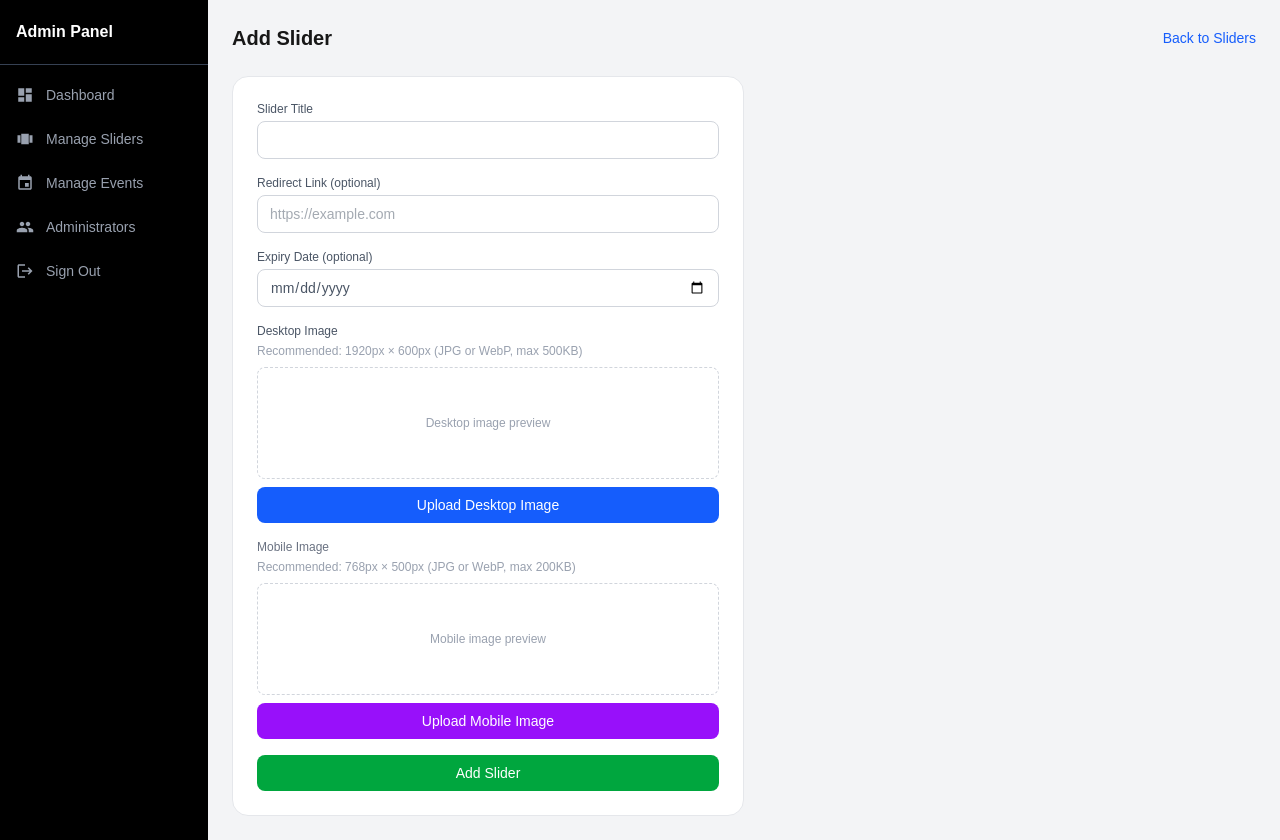
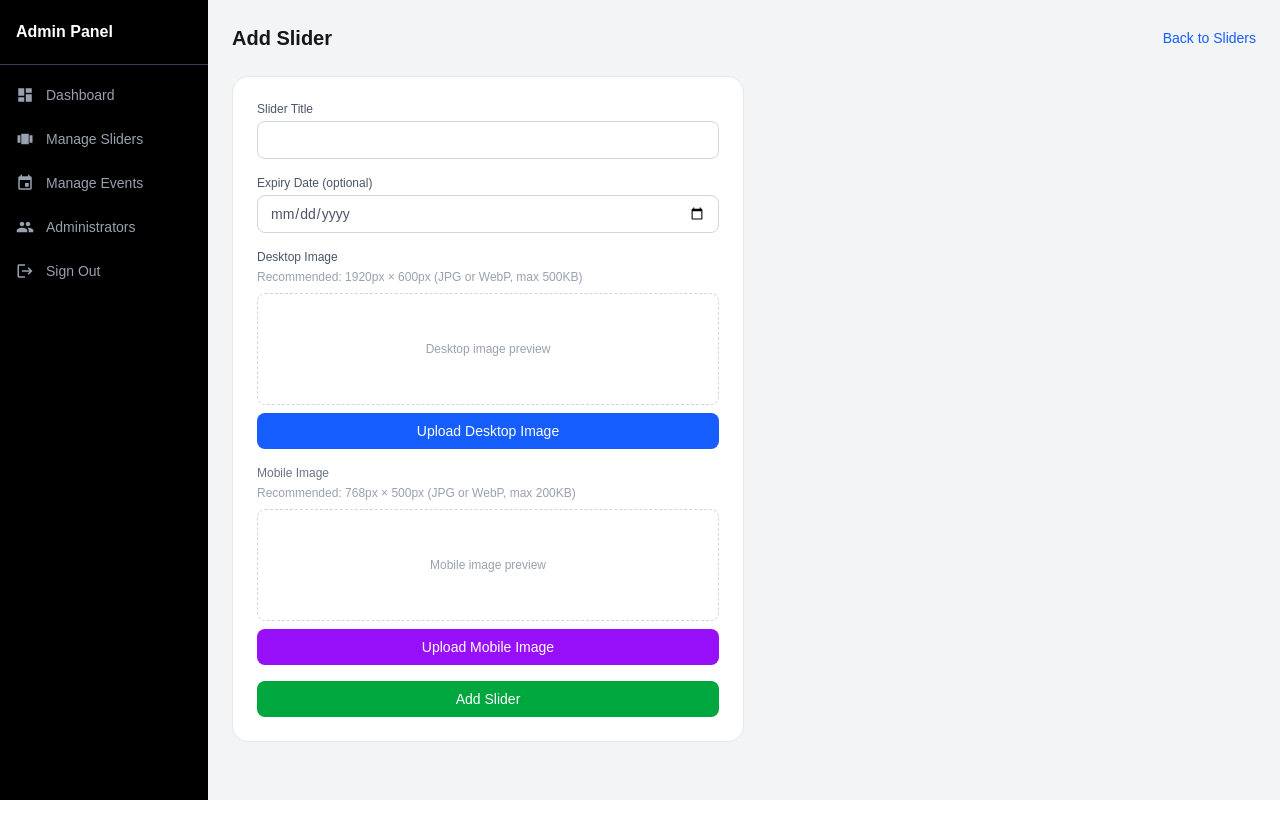
Before and after one commit to Olisachukwuma1/Event-app, a Next.js app in the folder admin/: page /sliders/add in a window 1280 px wide. After the commit the page ends 800 px from the top, so only its background shows below. Built offline with nearby package versions, Linux system fonts and the light colour scheme; sample sign-in values are in the browser's storage.

Commit message:
redirect removed

```diff
--- a/admin/app/sliders/add/page.jsx
+++ b/admin/app/sliders/add/page.jsx
@@ -8,7 +8,7 @@ import ProtectedRoute from '../../../components/ProtectedRoute'
 
 function AddSliderForm() {
   const [title, setTitle] = useState('')
-  const [link, setLink] = useState('')
+
   const [expiresAt, setExpiresAt] = useState('')
   const [desktopImage, setDesktopImage] = useState(null)
   const [mobileImage, setMobileImage] = useState(null)
@@ -32,7 +32,7 @@ function AddSliderForm() {
           )
           const s = res.data
           setTitle(s.title)
-          setLink(s.link || '')
+
           if (s.expiresAt) {
             setExpiresAt(new Date(s.expiresAt).toISOString().split('T')[0])
           }
@@ -67,7 +67,7 @@ function AddSliderForm() {
       const token = localStorage.getItem('token')
       const formData = new FormData()
       formData.append('title', title)
-      formData.append('link', link)
+
       formData.append('expiresAt', expiresAt)
       if (desktopImage) formData.append('desktopImage', desktopImage)
       if (mobileImage) formData.append('mobileImage', mobileImage)
@@ -131,19 +131,7 @@ function AddSliderForm() {
               />
             </div>
 
-            {/* Link */}
-            <div>
-              <label className="text-xs text-gray-600 mb-1 block">
-                Redirect Link (optional)
-              </label>
-              <input
-                type="url"
-                value={link}
-                onChange={(e) => setLink(e.target.value)}
-                placeholder="https://example.com"
-                className="w-full border border-gray-300 text-gray-600 rounded-lg px-3 py-2 text-sm focus:outline-none focus:border-blue-500"
-              />
-            </div>
+
 
             {/* Expiry Date */}
             <div>
```
Also changed, not shown: 2 other files (tests, documents, lock files or other folders).
